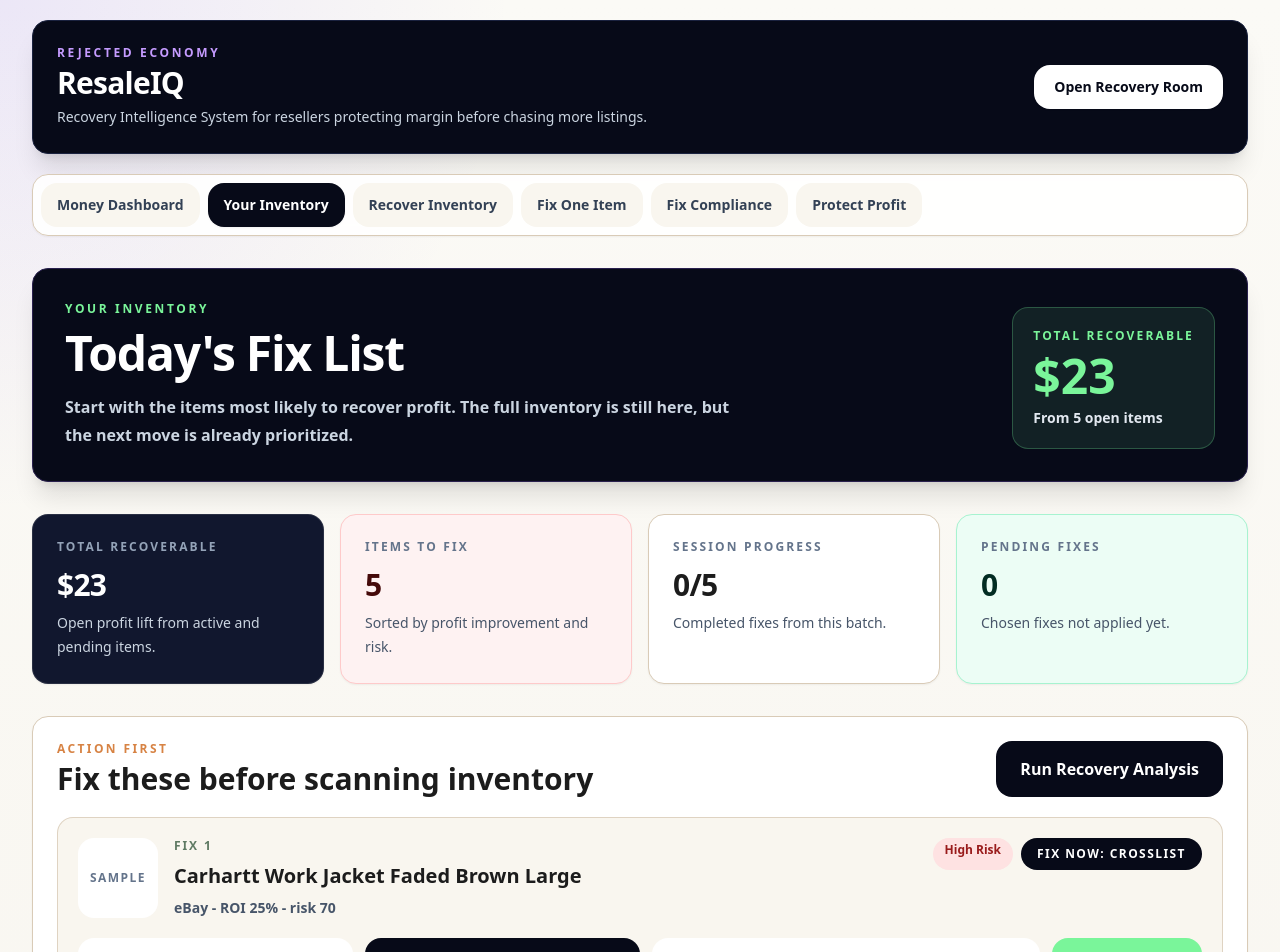
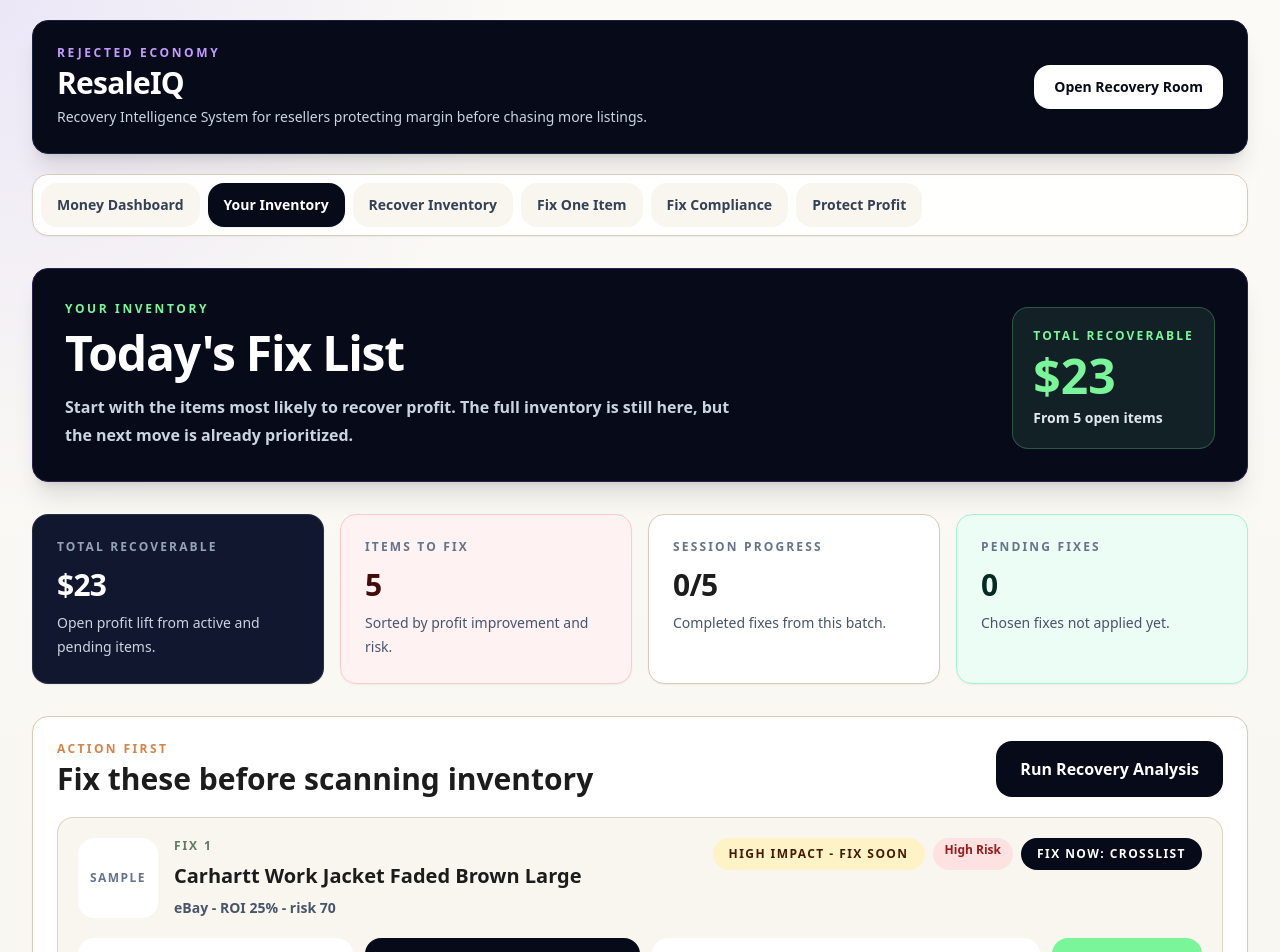
Before and after one commit to RejectedDope/ResaleIQ, a Next.js app: page /inventory in a window 1280 px wide. Shown: the top 952 px of the page. Built offline with nearby package versions, Linux system fonts and the light colour scheme.

Commit message:
Add urgency labels to fix list

```diff
--- a/app/inventory/page.tsx
+++ b/app/inventory/page.tsx
@@ -258,6 +258,22 @@ function recommendationReasons(row: RowAnalysis) {
   }
 
   return Array.from(new Set(reasons)).slice(0, 2);
+}
+
+function urgencyLabel(row: RowAnalysis) {
+  const risk = row.analysis.deadListingRisk.riskScore;
+  const daysLive = row.input.listingAgeDays;
+  const improvement = row.fixed.improvement;
+
+  if ((improvement >= 8 && risk >= 55) || (improvement >= 10 && daysLive >= 60)) return 'Fix Today - Quick Win';
+  if (improvement >= 5 || risk >= 45 || daysLive >= 75) return 'High Impact - Fix Soon';
+  return 'Low Priority - Monitor';
+}
+
+function urgencyClass(label: string) {
+  if (label.startsWith('Fix Today')) return 'bg-[#7AF59A] text-[#070A18]';
+  if (label.startsWith('High Impact')) return 'bg-amber-100 text-amber-950';
+  return 'bg-slate-200 text-slate-800';
 }
 
 function sourceLabel(source: InventorySource) {
@@ -580,6 +596,7 @@ export default function InventoryPage() {
           {topItems.length ? topItems.map((row, index) => {
             const { item, input, analysis, current, fixed, band } = row;
             const reasons = recommendationReasons(row);
+            const urgency = urgencyLabel(row);
             return (
               <div key={item.id} className="rounded-2xl border border-tan/80 bg-ivory p-5">
                 <div className="flex flex-col gap-4 lg:flex-row lg:items-start lg:justify-between">
@@ -592,6 +609,7 @@ export default function InventoryPage() {
                     </div>
                   </div>
                   <div className="flex flex-wrap gap-2">
+                    <span className={`rounded-full px-4 py-2 text-xs font-extrabold uppercase tracking-[0.12em] ${urgencyClass(urgency)}`}>{urgency}</span>
                     <RiskBadge level={analysis.deadListingRisk.riskLevel} />
                     <span className="rounded-full bg-[#070A18] px-4 py-2 text-xs font-extrabold uppercase tracking-[0.12em] text-white">Fix Now: {analysis.deadListingRisk.recommendedAction}</span>
                   </div>
```
